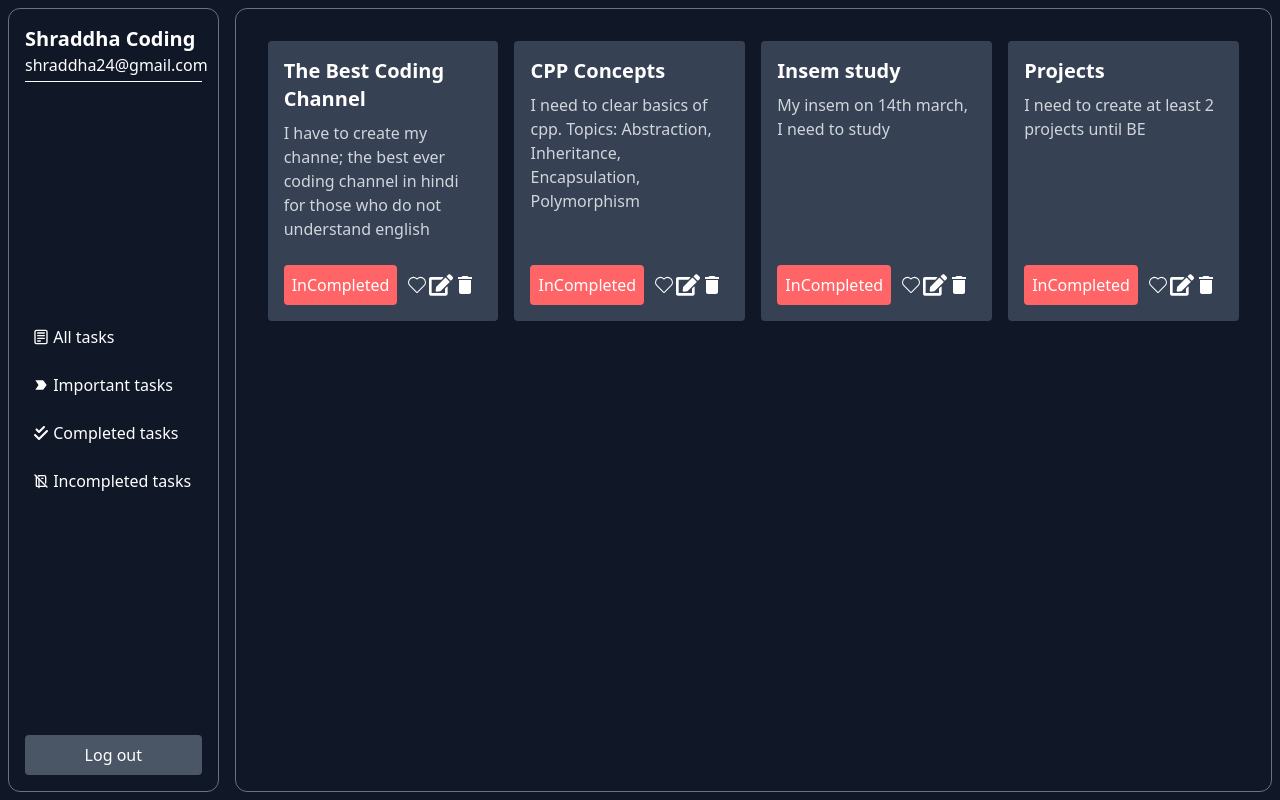
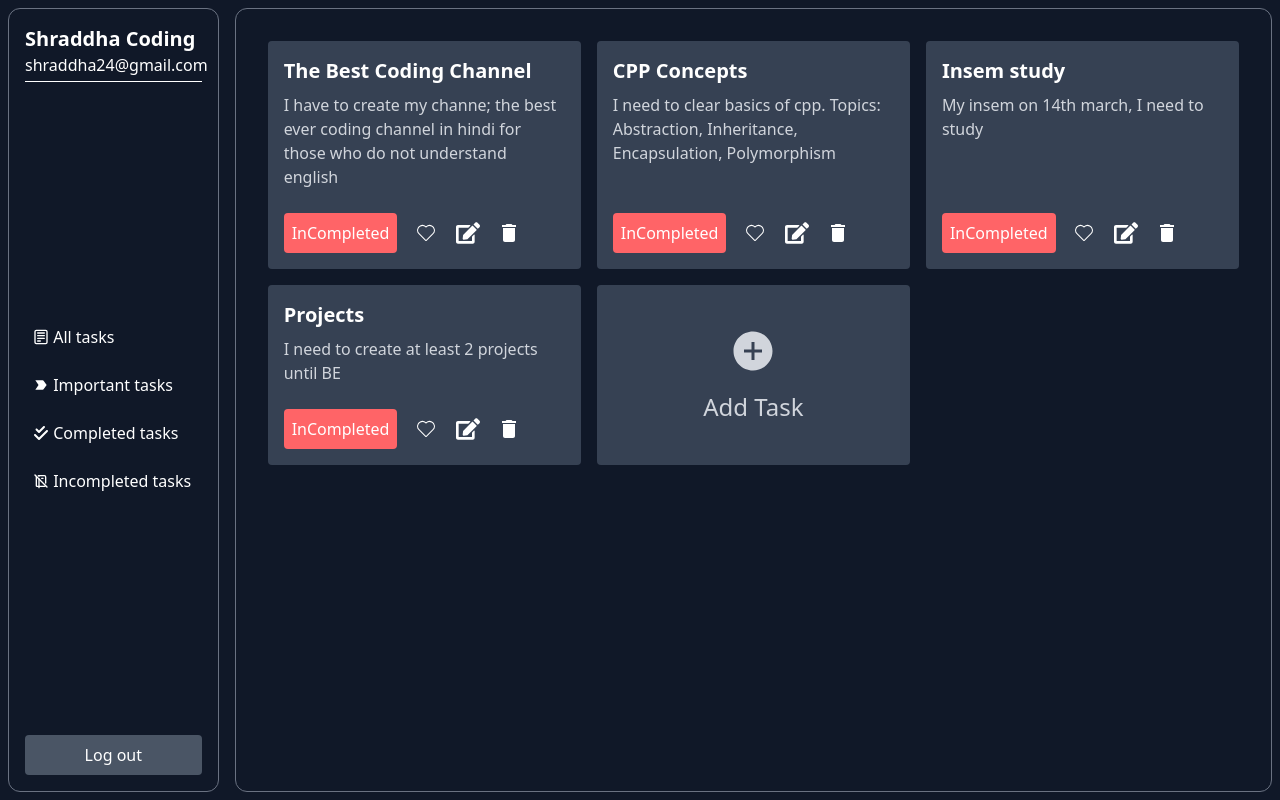
Before and after one commit to shraddha-sadavarte/Task-Management, a React (Vite) app in the folder frontend/: page / in a window 1280 px wide. Built offline with nearby package versions, Linux system fonts and the light colour scheme.

Commit message:
Add tasks card added

```diff
--- a/frontend/src/components/home/Cards.jsx
+++ b/frontend/src/components/home/Cards.jsx
@@ -2,6 +2,7 @@ import React from 'react'
 import {CiHeart} from 'react-icons/ci'
 import {FaEdit} from 'react-icons/fa'
 import { MdDelete } from 'react-icons/md';
+import {IoAddCircleSharp} from 'react-icons/io5'
 
 const Cards = () => {
 
@@ -24,7 +25,7 @@ const Cards = () => {
         },
     ];
   return (
-    <div className='grid grid-cols-4 gap-4 p-4'>
+    <div className='grid grid-cols-3 gap-4 p-4'>
       {data && data.map((items,i) => (
         <div className=' flex flex-col justify-between bg-gray-700 rounded-sm p-4'>
             <div>
@@ -47,6 +48,11 @@ const Cards = () => {
             </div>
         </div>
       ))}
+
+      <div className='flex flex-col justify-center items-center bg-gray-700 rounded-sm p-4 text-gray-300 hover:cursor-pointer hover:scale-105 transition-all duration-300'>
+        <IoAddCircleSharp className='text-5xl'/>
+        <h2 className='text-2xl mt-4'>Add Task</h2>
+      </div>
     </div>
   )
 }
```
